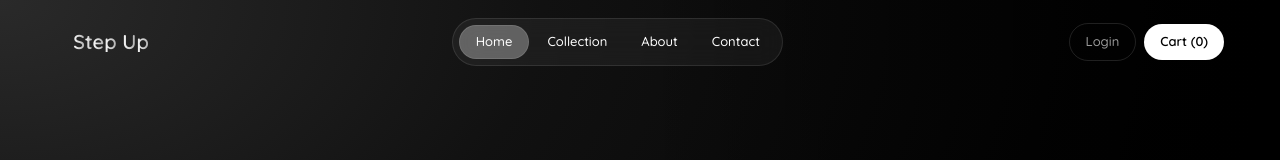
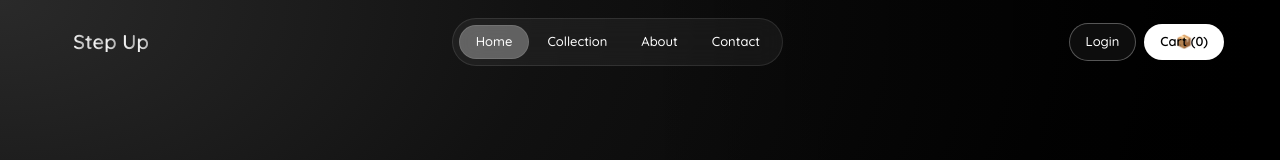
Before and after one commit to hrithik-nonia/step-up, a React (Vite) app: page / in a window 1280 px wide. Shown: the top 160 px of the page. Built offline with nearby package versions, Linux system fonts and the light colour scheme.

Commit message:
login link animation added

```diff
--- a/src/conponents/navber.jsx
+++ b/src/conponents/navber.jsx
@@ -11,8 +11,12 @@ gsap.registerPlugin(SplitText);
 const Navbar = () => {
   // logo ref for logo animation
   const logoRef = useRef();
+
   //  link ref for link animation
   const linkRef = useRef();
+
+  // login link ref for animation
+  const loginRef = useRef();
 
   // index of links
   const [currentIndex, setCurrentIndex] = useState(0);
@@ -86,7 +90,7 @@ const Navbar = () => {
     };
   });
 
-  // link hover animation
+  //link hover animation
   useGSAP(() => {
     const items = gsap.utils.toArray(".nav-item");
 
@@ -144,9 +148,56 @@ const Navbar = () => {
       ease: "power2.out",
     });
   };
+
+  // login link animation
+  useGSAP(() => {
+    const tl = gsap.timeline({ paused: true });
+
+    // initial state of icon
+    gsap.set(".login-icon", {
+      y: 10,
+      opacity: 0,
+      scale: 0.7,
+    });
+
+    // text up + fade
+    tl.to(".login-text", {
+      y: -24,
+      opacity: 0,
+      duration: 0.3,
+      ease: "power2.out",
+    });
+
+    // icon center + pop
+    tl.to(
+      ".login-icon",
+      {
+        y: 0,
+
+        opacity: 1,
+        scale: 1.2,
+        duration: 0.4,
+        ease: "back.out(1.7)",
+      },
+      "<",
+    );
+
+    const login = loginRef.current;
+
+    const enter = () => tl.play();
+    const leave = () => tl.reverse();
+
+    login.addEventListener("mouseenter", enter);
+    login.addEventListener("mouseleave", leave);
+
+    return () => {
+      login.removeEventListener("mouseenter", enter);
+      login.removeEventListener("mouseleave", leave);
+    };
+  });
   return (
     <>
-      <div className="absolute top-4 left-4 right-4 flex items-center justify-between h-13 px-10">
+      <div className="absolute top-4 left-4 right-4 flex-between h-13 px-10">
         {/* Logo */}
         <a
           ref={logoRef}
@@ -195,18 +246,25 @@ const Navbar = () => {
 
         {/* Cart + Login */}
         <div className="flex items-center gap-2">
-          <a
-            href="#"
-            className="text-white/60 text-[13px] font-medium px-4 py-2 rounded-full border border-white/12 hover:text-white transition-all"
+          <NavLink
+            ref={loginRef}
+            to="#"
+            className="text-white/100 text-[13px] font-medium px-4 py-2 rounded-full border border-white/30 transition-all bg-white/5 backdrop-blur-md"
           >
-            Login
-          </a>
-          <a
-            href="#"
-            className="text-black text-[13px] font-semibold px-4 py-2 rounded-full bg-white hover:bg-white/90 transition-all"
+            <span className="login-text relative z-10">Login</span>
+            <span className="login-icon absolute inset-0 flex items-center justify-center z-0">
+              👤
+            </span>
+          </NavLink>
+          <NavLink
+            to="#"
+            className="text-black text-[13px] font-semibold px-4 py-2 rounded-full bg-white  transition-all backdrop-blur-md"
           >
-            Cart (0)
-          </a>
+            <span className="cart-text relative z-10">Cart (0)</span>
+            <span className="cart-icon absolute inset-0 flex items-center justify-center z-0">
+              📦
+            </span>
+          </NavLink>
         </div>
       </div>
     </>
```
